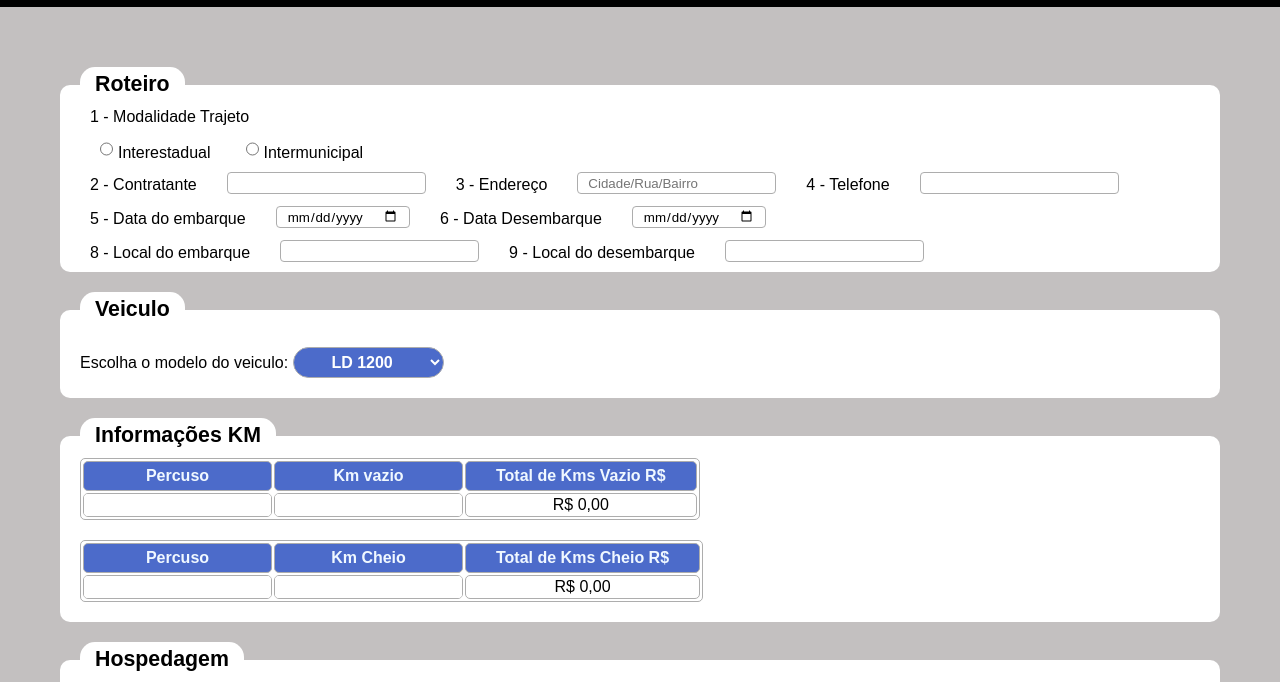
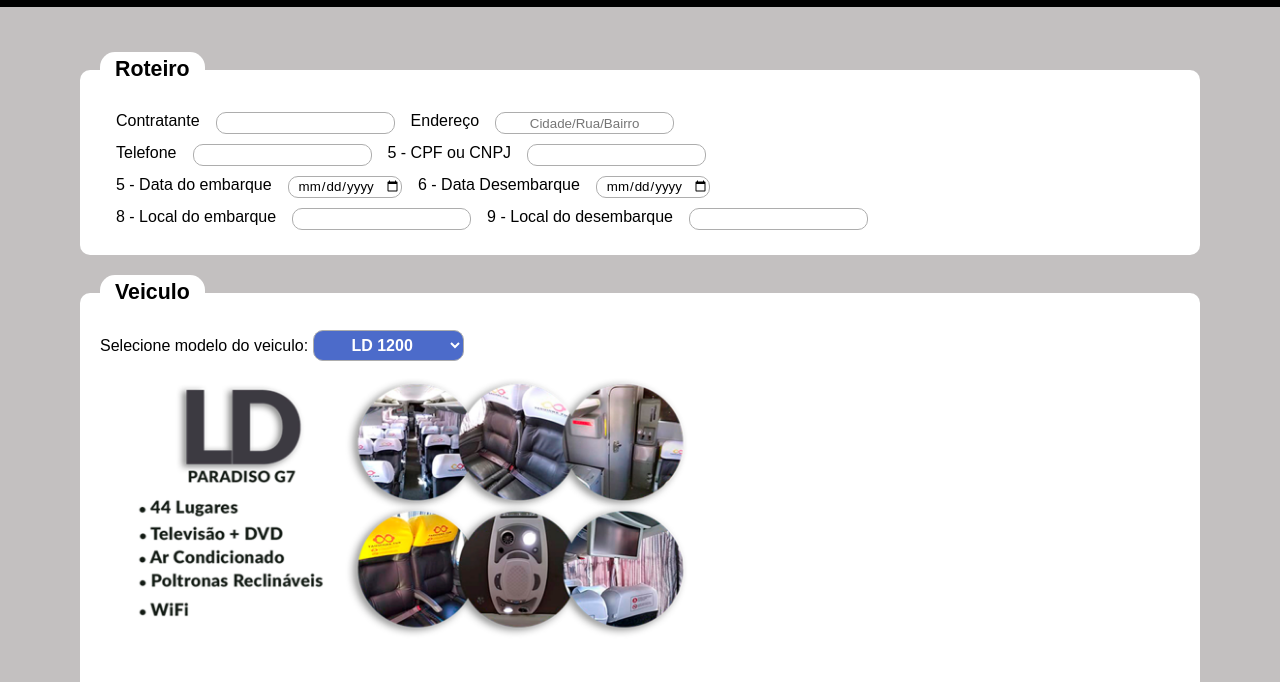
Before and after one commit to laurolabegaline/cotaquions.app, a website: page index.html in a window 1280 px wide. Shown: the part 47-729 px from the top of the page. Drawn offline with Linux system fonts and the light colour scheme.

Commit message:
Up files

```diff
--- a/index.html
+++ b/index.html
@@ -16,27 +16,20 @@
 				<div class="container">
 					<fieldset>
 						<legend>Roteiro</legend>
-						<p>1 - Modalidade Trajeto</p>
-						<div class="checkbox">
-							<input type="radio" name="modalidade" id="agp" /><label for="agp"
-								>Interestadual</label
-							>
-							<input type="radio" name="modalidade" id="antt" /><label
-								for="antt"
-								>Intermunicipal</label
-							>
-						</div>
-						<div class="contratante">
-							<p>2 - Contratante</p>
+						<div class="roteiro">
+							<div class="flex">
+								<p>Contratante</p>
 								<input class="bordertheme" type="text" id="contratante" />
-							<p>3 - Endereço</p>
+								<p>Endereço</p>
 								<input
 									type="text"
 									class="bordertheme"
 									id="endereco"
 									placeholder="Cidade/Rua/Bairro"
 								/>
-							<p>4 - Telefone</p>
+							</div>
+							<div class="flex">
+								<p>Telefone</p>
 								<input
 									type="tel"
 									class="bordertheme"
@@ -44,8 +37,10 @@
 									maxlength="15"
 									onkeyup="handlePhone(event)"
 								/>
+								<p>5 - CPF ou CNPJ</p>
+								<input type="tel" class="bordertheme" id="tel" maxlength="20" />
 							</div>
-						<div class="contratante">
+							<div class="flex">
 								<p>5 - Data do embarque</p>
 								<input
 									class="bordertheme"
@@ -61,7 +56,7 @@
 									id="dtdesembarque"
 								/>
 							</div>
-						<div class="contratante">
+							<div class="flex">
 								<p>8 - Local do embarque</p>
 								<input
 									class="bordertheme"
@@ -78,11 +73,12 @@
 									onChange="prepercurso()"
 								/>
 							</div>
+						</div>
 					</fieldset>
 					<fieldset>
 						<legend>Veiculo</legend>
 						<div class="container">
-							<label for="veiculos">Escolha o modelo do veiculo:</label>
+							<label for="veiculos">Selecione modelo do veiculo:</label>
 							<select
 								class="bordertheme"
 								name="veiculos"
@@ -94,6 +90,14 @@
 								<option value="priceVANF">VAN Furgão</option>
 								<option value="priceVANC">VAN Sprinter</option>
 							</select>
+							<div>
+								<img
+									id="galeria"
+									class="galeria"
+									src="./img/priceLD.jpg"
+									alt=""
+								/>
+							</div>
 						</div>
 					</fieldset>
 					<fieldset>
--- a/main.js
+++ b/main.js
@@ -37,6 +37,13 @@
 const priceVANF = [10, 4, 3, 2.2];
 const priceVANC = [10, 3.75, 2.75, 2.2];
 // Banco de dados
+
+function alteraimg() {
+	let slideimg = document.querySelector("#galeria");
+	let location = "./img/" + veiculoSelect + ".jpg";
+	console.log(location);
+	slideimg.src = location;
+}
 
 function AlterarValorKm() {
 	let selecionar = document.querySelector("#veiculos");
@@ -146,5 +153,8 @@
 				break;
 		}
 	}
+	let slideimg = document.querySelector("#galeria");
+	let location = "./img/" + veiculoSelect + ".jpg";
+	slideimg.src = location;
 	alteravalor();
 }
--- a/style.css
+++ b/style.css
@@ -27,7 +27,7 @@
 	font: var(--title-font-size) var(--title-font);
 }
 .newtrip {
-	padding: 20px;
+	padding: 5px 40px;
 	background-color: rgb(195, 192, 192);
 }
 fieldset {
@@ -45,14 +45,20 @@
 	background-color: white;
 	border-radius: 15px;
 }
-.container p,
-input {
-	margin: 2px 0px 10px 20px;
-	display: block;
+.container p {
 	height: 22px;
-	border-radius: 4px;
-	padding: 4px 10px;
+	margin: 0px 1rem;
 }
+
+div .roteiro {
+	padding: 15px;
+}
+div .flex {
+	display: flex;
+	justify-content: flex-start;
+	margin: 10px 5px;
+}
+
 select {
 	background-color: var(--color-theme);
 	color: white;
@@ -61,6 +67,9 @@
 	padding: 5px;
 	border-radius: 20px;
 	text-align: center;
+}
+.galeria {
+	width: 600px;
 }
 
 .container {
@@ -87,6 +96,8 @@
 }
 .bordertheme {
 	border: 1px solid rgb(173, 173, 173);
+	border-radius: 10px;
+	text-align: center;
 }
 table,
 th,
```
Also changed, not shown: img/priceLD.jpg (added), img/priceVANF.jpg (added). Lines whose indentation alone changed are shown as unchanged.
